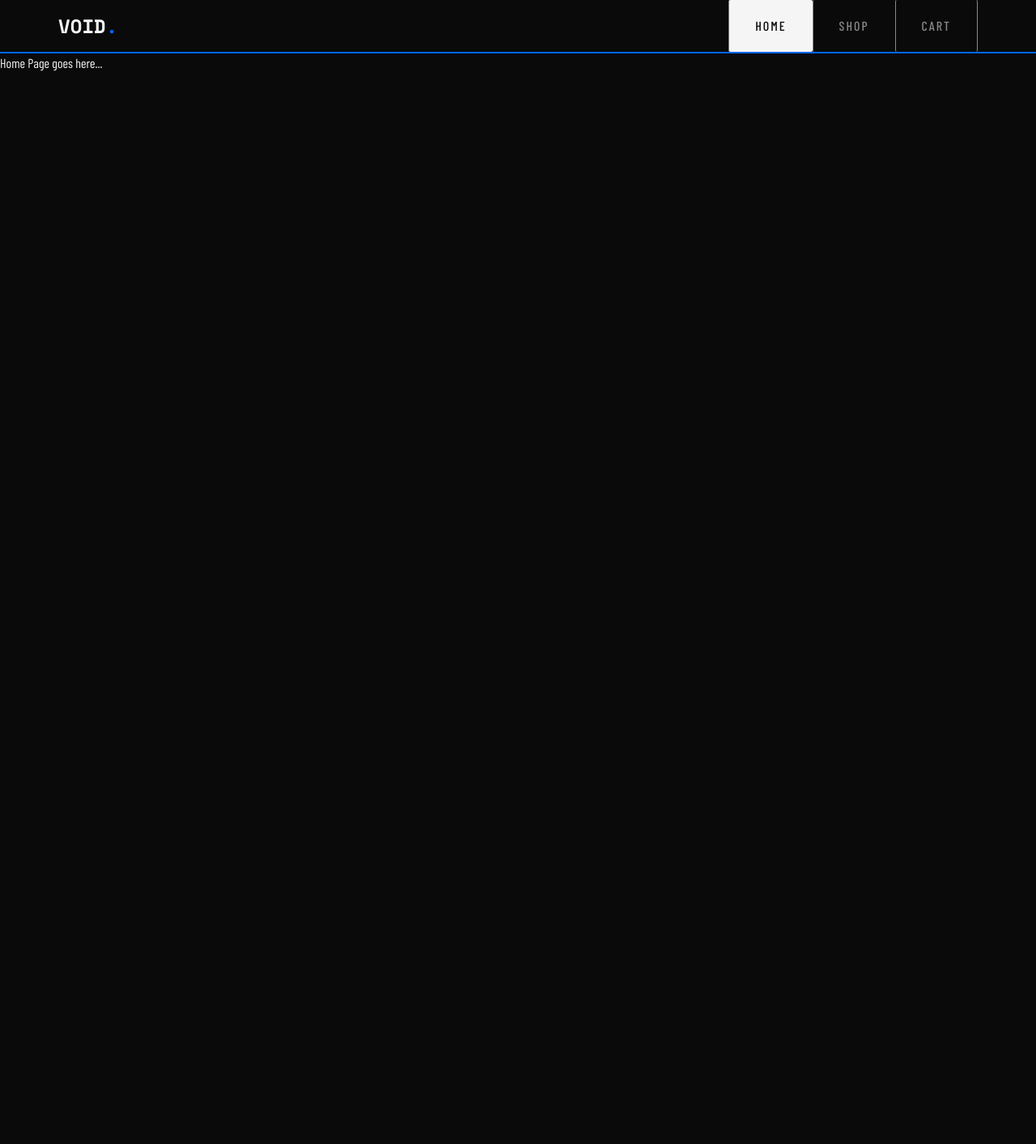
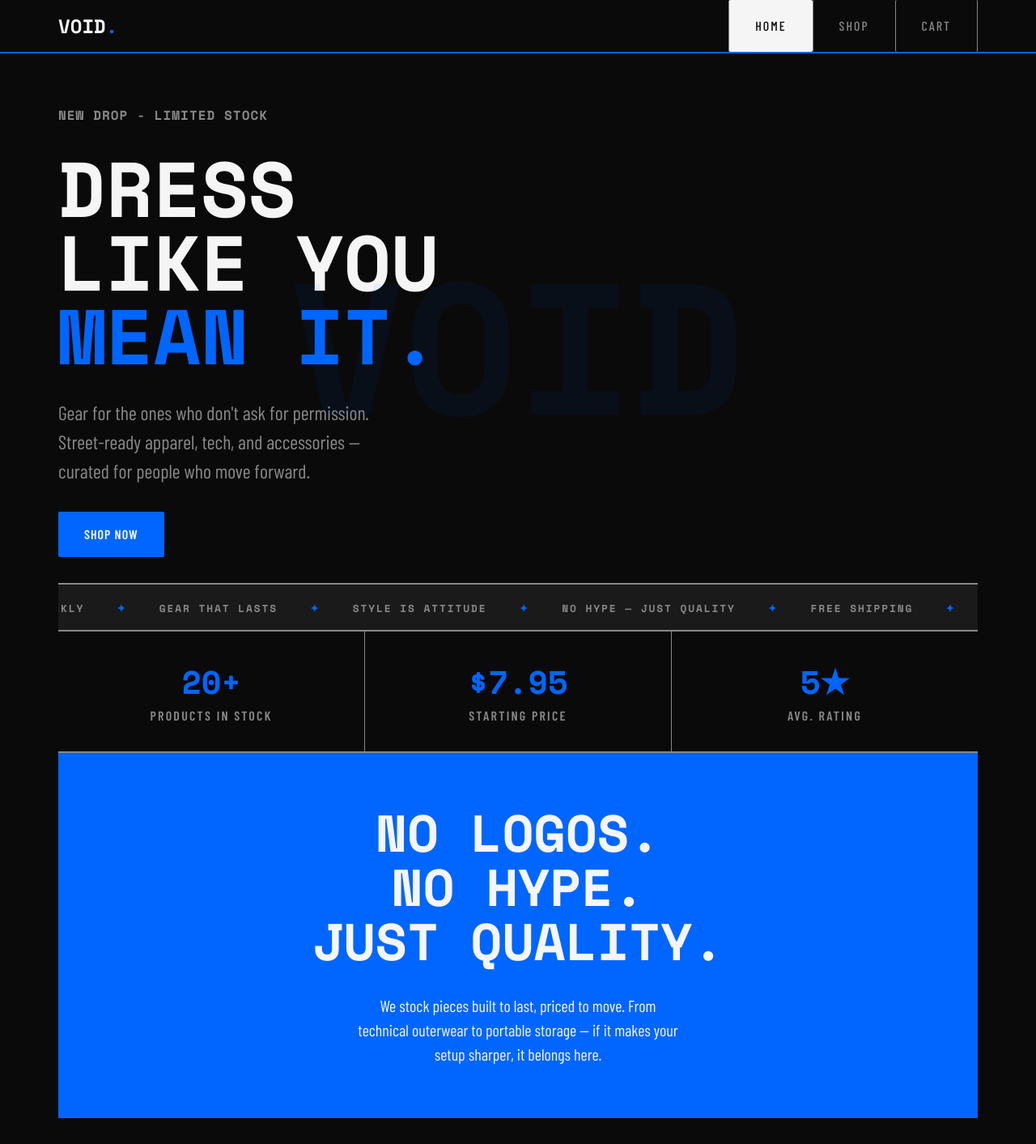
Before and after one commit to BarreraClaudia/shopping-cart, a React (Vite) app: page / in a window 1280 px wide. Shown: the whole page at 81% size. Before the commit the page ends 800 px from the top, so only its background shows below. Built offline with nearby package versions, Linux system fonts and the light colour scheme; a web font is replaced by a local one.

Commit message:
add content and styles to home page

```diff
--- a/src/pages/HomePage/HomePage.jsx
+++ b/src/pages/HomePage/HomePage.jsx
@@ -1,5 +1,86 @@
+import { Link } from 'react-router-dom';
+
+import styles from './HomePage.module.css';
+
 function HomePage() {
-  return <p>Home Page goes here...</p>;
+  const marqueeItems = [
+    'Free Shipping',
+    'New Drops Weekly',
+    'Gear That Lasts',
+    'Style Is Attitude',
+    'No Hype — Just Quality',
+  ];
+
+  // doubled for seamless loop
+  const marqueeItemsDoubled = [...marqueeItems, ...marqueeItems];
+
+  return (
+    <div className={styles.homePageContainer}>
+      <div className={styles.hero}>
+        <div className={styles.heroBgText}>VOID</div>
+        <div className={styles.heroContent}>
+          <p className={styles.heroEyebrow}>New Drop - Limited Stock</p>
+          <h1 className={styles.heroHeading}>
+            Dress
+            <br />
+            like you
+            <br />
+            <em>mean it.</em>
+          </h1>
+          <p className={styles.heroPara}>
+            Gear for the ones who don't ask for permission.
+            <br />
+            Street-ready apparel, tech, and accessories —<br />
+            curated for people who move forward.
+          </p>
+        </div>
+        <Link to="/shop" className={styles.shopLink}>
+          Shop Now
+        </Link>
+      </div>
+
+      <div className={styles.marqueeWrap}>
+        <div className={styles.marqueeTrack}>
+          {marqueeItemsDoubled.map((i) => (
+            <span className={styles.marqueeItem}>
+              <span>✦</span>
+              {i}
+            </span>
+          ))}
+        </div>
+      </div>
+
+      <div class={styles.statsBar}>
+        <div class={styles.stat}>
+          <div class={styles.statNum}>20+</div>
+          <div class={styles.statLabel}>Products in Stock</div>
+        </div>
+        <div class={styles.stat}>
+          <div class={styles.statNum}>$7.95</div>
+          <div class={styles.statLabel}>Starting Price</div>
+        </div>
+        <div class={styles.stat}>
+          <div class={styles.statNum}>5★</div>
+          <div class={styles.statLabel}>Avg. Rating</div>
+        </div>
+      </div>
+
+      <div class={styles.aboutUs}>
+        <h2>
+          No Logos.
+          <br />
+          No Hype.
+          <br />
+          Just Quality.
+        </h2>
+        <p>
+          We stock pieces built to last, priced to move. From technical
+          outerwear to portable storage — if it makes your setup sharper, it
+          belongs here.
+        </p>
+      </div>
+    </div>
+  );
 }
 
 export default HomePage;
--- /dev/null
+++ b/src/pages/HomePage/HomePage.module.css
@@ -0,0 +1,193 @@
+.homePageContainer {
+  max-width: 1200px;
+  margin: 0 auto;
+  padding: var(--spacing-lg);
+}
+
+/*
+-----
+hero
+-----
+*/
+
+.hero {
+  position: relative;
+}
+
+.heroBgText {
+  position: absolute;
+  top: 50%;
+  left: 50%;
+  transform: translate(-50%, -50%);
+  font-family: var(--font-display);
+  font-size: clamp(6rem, 18vw, 16rem);
+  font-weight: 700;
+  color: rgba(0, 102, 255, 0.06);
+  white-space: nowrap;
+  pointer-events: none;
+  user-select: none;
+}
+
+.heroEyebrow {
+  margin: var(--spacing-lg) 0;
+  font-family: var(--font-display);
+  text-transform: uppercase;
+  font-weight: 600;
+  letter-spacing: 1px;
+  color: var(--color-grey-light);
+}
+
+.heroHeading {
+  margin-bottom: var(--spacing-lg);
+  font-size: var(--font-size-hero);
+  font-family: var(--font-display);
+  text-transform: uppercase;
+  font-weight: 700;
+  line-height: 0.95;
+}
+
+.heroHeading em {
+  font-style: normal;
+  color: var(--color-accent);
+}
+
+.heroPara {
+  font-size: var(--font-size-lg);
+  color: var(--color-grey-light);
+  margin-bottom: var(--spacing-lg);
+}
+
+.shopLink {
+  display: inline-block;
+  padding: var(--spacing-md) var(--spacing-lg);
+  border-radius: var(--border-radius);
+  color: var(--color-white);
+  background-color: var(--color-accent);
+  text-transform: uppercase;
+  font-weight: 600;
+  letter-spacing: 1px;
+  margin-bottom: var(--spacing-lg);
+  text-decoration: none;
+}
+
+.shopLink:hover {
+  transform: translateY(-2px);
+  box-shadow: 0 6px 24px rgba(0, 102, 255, 0.3);
+  cursor: pointer;
+}
+
+/*
+--------
+marquee
+--------
+*/
+
+.marqueeWrap {
+  border-top: 2px solid var(--color-grey-light);
+  border-bottom: 2px solid var(--color-grey-light);
+  background: var(--color-grey-dark);
+  padding: var(--spacing-md) 0;
+  overflow: hidden;
+  white-space: nowrap;
+}
+
+.marqueeTrack {
+  display: inline-block;
+  animation: marquee 18s linear infinite;
+}
+
+.marqueeItem {
+  display: inline-block;
+  font-family: var(--font-display);
+  font-size: 0.8rem;
+  font-weight: 700;
+  letter-spacing: 0.15em;
+  text-transform: uppercase;
+  margin-right: 2.5rem;
+  color: var(--color-grey-light);
+}
+
+.marqueeItem span {
+  color: var(--color-accent);
+  margin-right: 2.5rem;
+}
+
+@keyframes marquee {
+  0% {
+    transform: translateX(0);
+  }
+  100% {
+    transform: translateX(-50%);
+  }
+}
+
+/*
+--------
+stats
+--------
+*/
+
+.statsBar {
+  display: grid;
+  grid-template-columns: repeat(3, 1fr);
+  border-bottom: 2px solid var(--color-grey-light);
+
+  /* border lines in between stats */
+  background-color: var(--color-grey-light);
+  gap: 1px;
+}
+
+.stat {
+  width: 100%;
+  height: 100%;
+  padding: var(--spacing-lg);
+  text-align: center;
+  background-color: var(--color-black);
+}
+
+.statNum {
+  font-family: var(--font-display);
+  font-size: 2.5rem;
+  font-weight: 700;
+  color: var(--color-accent);
+}
+
+.statLabel {
+  font-weight: 600;
+  letter-spacing: 0.14em;
+  text-transform: uppercase;
+  color: var(--color-grey-light);
+}
+
+/*
+---------
+about us
+---------
+*/
+
+.aboutUs {
+  background-color: var(--color-accent);
+  padding: var(--spacing-xl) var(--spacing-sm);
+  text-align: center;
+}
+
+.aboutUs h2 {
+  font-family: var(--font-display);
+  font-size: clamp(2rem, 5vw, 4rem);
+  font-weight: 700;
+  line-height: 1.05;
+  text-transform: uppercase;
+  margin-bottom: var(--spacing-lg);
+}
+
+.aboutUs p {
+  max-width: 45ch;
+  margin: 0 auto;
+  font-size: 1.25rem;
+}
+
+@media (max-width: 550px) {
+  .statsBar {
+    grid-template-columns: 1fr;
+  }
+}
```
